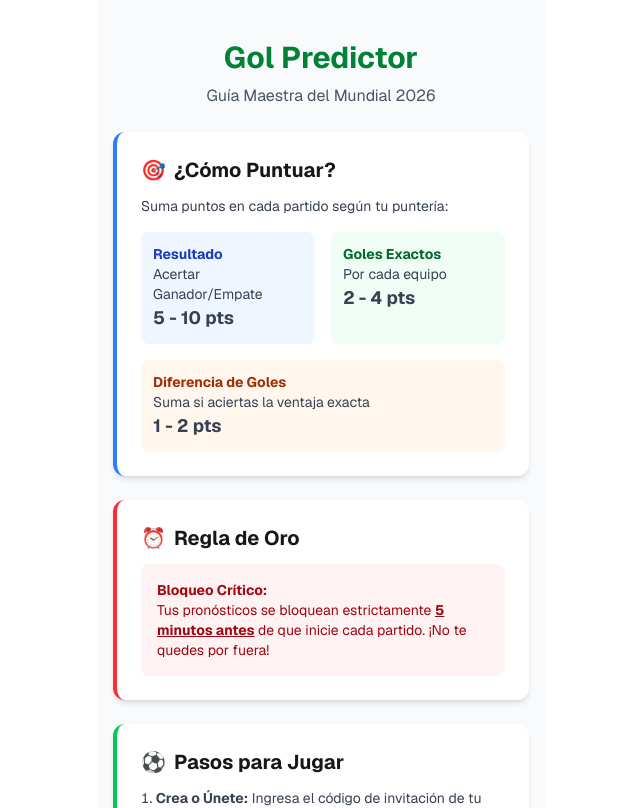
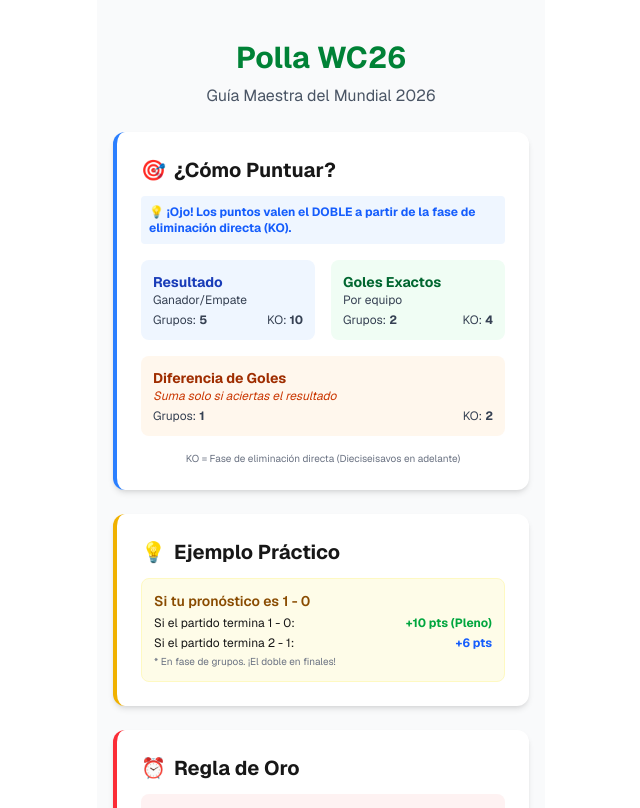
Before and after one commit to jpbohorquez/pollawc, a Next.js app in the folder frontend/: page /onboarding in a window 1280 px wide. Shown: the top 808 px of the page, without its empty margins (319-959 px from the left). Built offline with nearby package versions, Linux system fonts and the light colour scheme.

Commit message:
feat: add scoring examples to onboarding

```diff
--- a/frontend/src/app/onboarding/page.tsx
+++ b/frontend/src/app/onboarding/page.tsx
@@ -4,7 +4,7 @@ export default function Onboarding() {
   return (
     <div className="min-h-screen bg-gray-50 p-4 font-sans max-w-md mx-auto">
       <header className="py-6 text-center">
-        <h1 className="text-3xl font-bold text-green-700">Gol Predictor</h1>
+        <h1 className="text-3xl font-bold text-green-700">Polla WC26</h1>
         <p className="text-gray-600 mt-2">Guía Maestra del Mundial 2026</p>
       </header>
 
@@ -13,23 +13,51 @@ export default function Onboarding() {
           <h2 className="text-xl font-bold mb-3 flex items-center">
             <span className="mr-2">🎯</span> ¿Cómo Puntuar?
           </h2>
+          <p className="text-xs text-blue-600 font-bold mb-4 bg-blue-50 p-2 rounded">
+            💡 ¡Ojo! Los puntos valen el DOBLE a partir de la fase de eliminación directa (KO).
+          </p>
           <div className="space-y-4 text-sm text-gray-700">
-            <p>Suma puntos en cada partido según tu puntería:</p>
             <div className="grid grid-cols-2 gap-4">
               <div className="p-3 bg-blue-50 rounded-lg">
                 <p className="font-bold text-blue-800">Resultado</p>
-                <p>Acertar Ganador/Empate</p>
-                <p className="text-lg font-bold">5 - 10 pts</p>
+                <p className="text-xs">Ganador/Empate</p>
+                <div className="flex justify-between mt-1 text-xs">
+                  <span>Grupos: <b>5</b></span>
+                  <span>KO: <b>10</b></span>
+                </div>
               </div>
               <div className="p-3 bg-green-50 rounded-lg">
                 <p className="font-bold text-green-800">Goles Exactos</p>
-                <p>Por cada equipo</p>
-                <p className="text-lg font-bold">2 - 4 pts</p>
+                <p className="text-xs">Por equipo</p>
+                <div className="flex justify-between mt-1 text-xs">
+                  <span>Grupos: <b>2</b></span>
+                  <span>KO: <b>4</b></span>
+                </div>
               </div>
               <div className="p-3 bg-orange-50 rounded-lg col-span-2">
                 <p className="font-bold text-orange-800">Diferencia de Goles</p>
-                <p>Suma si aciertas la ventaja exacta</p>
-                <p className="text-lg font-bold">1 - 2 pts</p>
+                <p className="text-xs text-orange-700 italic">Suma solo si aciertas el resultado</p>
+                <div className="flex justify-between mt-1 text-xs">
+                  <span>Grupos: <b>1</b></span>
+                  <span>KO: <b>2</b></span>
+                </div>
+              </div>
+            </div>
+            <p className="text-[10px] text-gray-500 text-center">KO = Fase de eliminación directa (Dieciseisavos en adelante)</p>
+          </div>
+        </section>
+
+        <section className="bg-white rounded-xl shadow-md p-6 border-l-4 border-yellow-500">
+          <h2 className="text-xl font-bold mb-3 flex items-center">
+            <span className="mr-2">💡</span> Ejemplo Práctico
+          </h2>
+          <div className="text-sm space-y-3">
+            <div className="bg-yellow-50 p-3 rounded-lg border border-yellow-100">
+              <p className="font-semibold text-yellow-800 mb-1">Si tu pronóstico es 1 - 0</p>
+              <div className="space-y-1 text-xs">
+                <p className="flex justify-between"><span>Si el partido termina 1 - 0:</span> <span className="font-bold text-green-600">+10 pts (Pleno)</span></p>
+                <p className="flex justify-between"><span>Si el partido termina 2 - 1:</span> <span className="font-bold text-blue-600">+6 pts</span></p>
+                <p className="text-[10px] text-gray-500 mt-1">* En fase de grupos. ¡El doble en finales!</p>
               </div>
             </div>
           </div>
```
